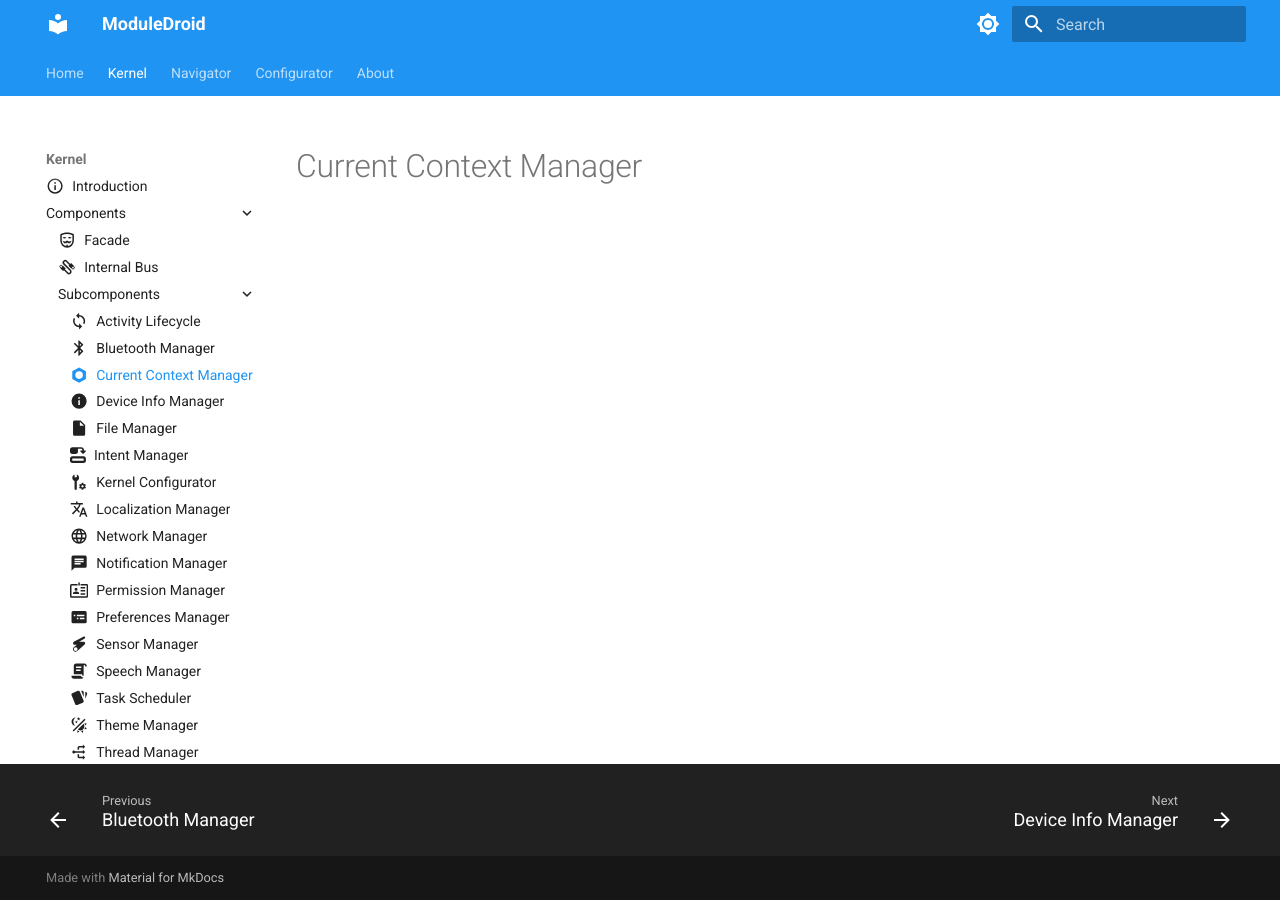
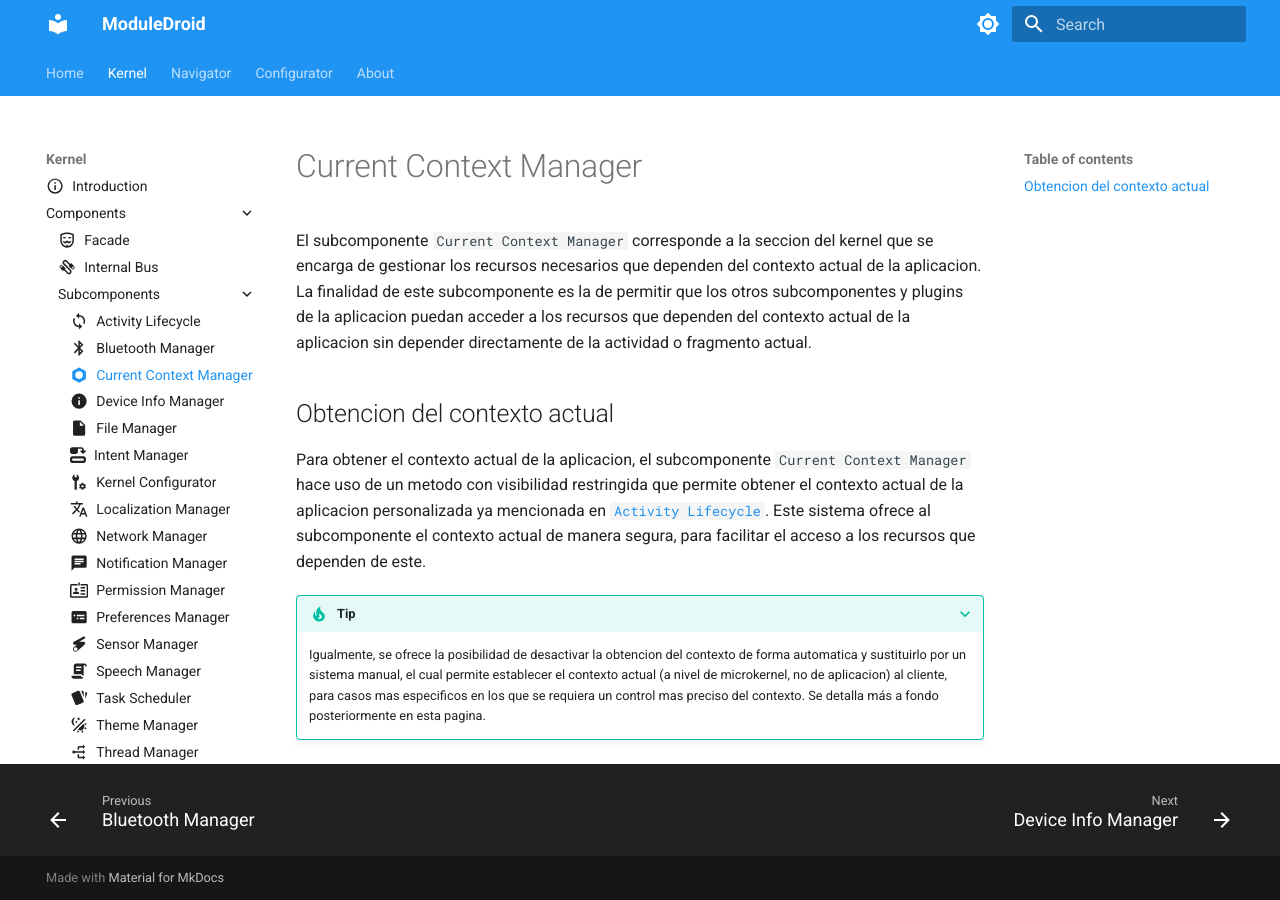
Before and after one commit to agp221-ua/ModuleDroid-Doc, an MkDocs documentation site: the page built from docs/kernel/components/subcomponents/current_context_manager.md, in a window 1280 px wide. Built offline with MkDocs 1.6.1 and Material for MkDocs 9.7.7, drawn with Linux system fonts in a browser that asks for light colours.

Commit message:
current context manager

```diff
--- a/docs/kernel/components/subcomponents/current_context_manager.md
+++ b/docs/kernel/components/subcomponents/current_context_manager.md
@@ -2,6 +2,29 @@
 icon: material/nut
 ---
 
+# Current Context Manager
+
+El subcomponente `Current Context Manager` corresponde a la seccion del kernel que se encarga de gestionar los recursos
+necesarios que dependen del contexto actual de la aplicacion. La finalidad de este subcomponente es la de permitir que
+los otros subcomponentes y plugins de la aplicacion puedan acceder a los recursos que dependen del contexto actual de la
+aplicacion sin depender directamente de la actividad o fragmento actual.
+
+## Obtencion del contexto actual
+
+Para obtener el contexto actual de la aplicacion, el subcomponente `Current Context Manager` hace uso de un metodo con
+visibilidad restringida que permite obtener el contexto actual de la aplicacion personalizada ya mencionada en [`Activity Lifecycle`](../activity_lifecycle).
+Este sistema ofrece al subcomponente el contexto actual de manera segura, para facilitar el acceso a los recursos que
+dependen de este.
+
+???+ tip
+    Igualmente, se ofrece la posibilidad de desactivar la obtencion del contexto de forma automatica y sustituirlo por un
+    sistema manual, el cual permite establecer el contexto actual (a nivel de microkernel, no de aplicacion) al cliente, para
+    casos mas especificos en los que se requiera un control mas preciso del contexto. Se detalla más a fondo posteriormente
+    en esta pagina.
+
+
+
+
 [//]: # (todo introduccion del manejador de contexto)
 
 [//]: # (todo seguir con la estructura del manejador de contexto)
```
Also changed, not shown: docs/kernel/components/subcomponents/activity_lifecycle.md (+1 -1 lines), docs/kernel/components/subcomponents/bluetooth_manager.md (+25 -0 lines).
